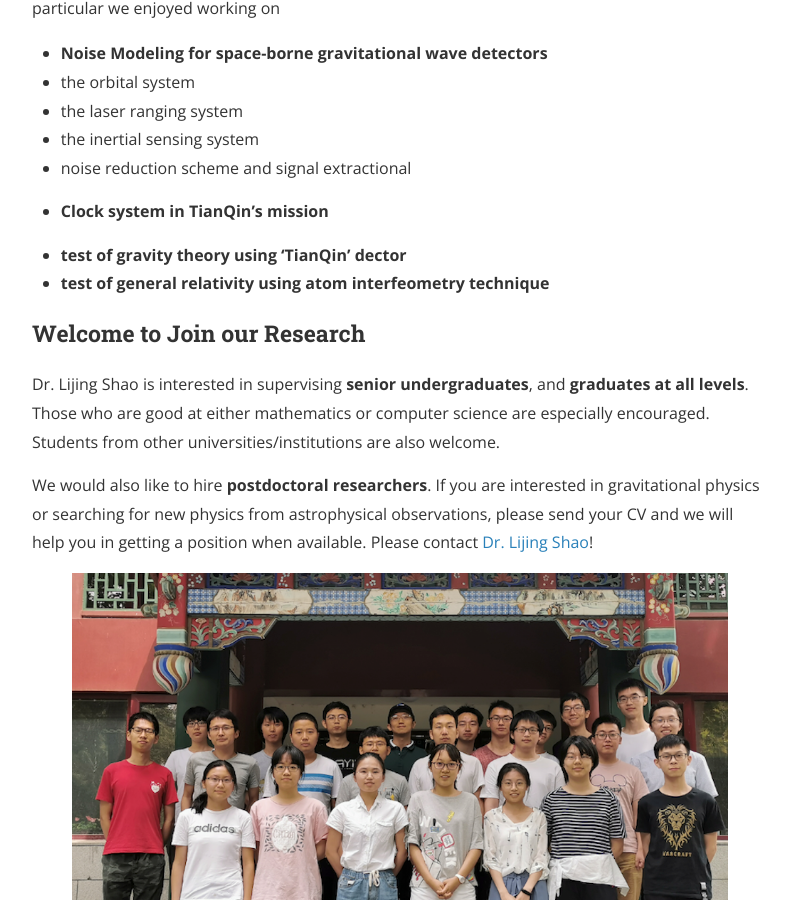
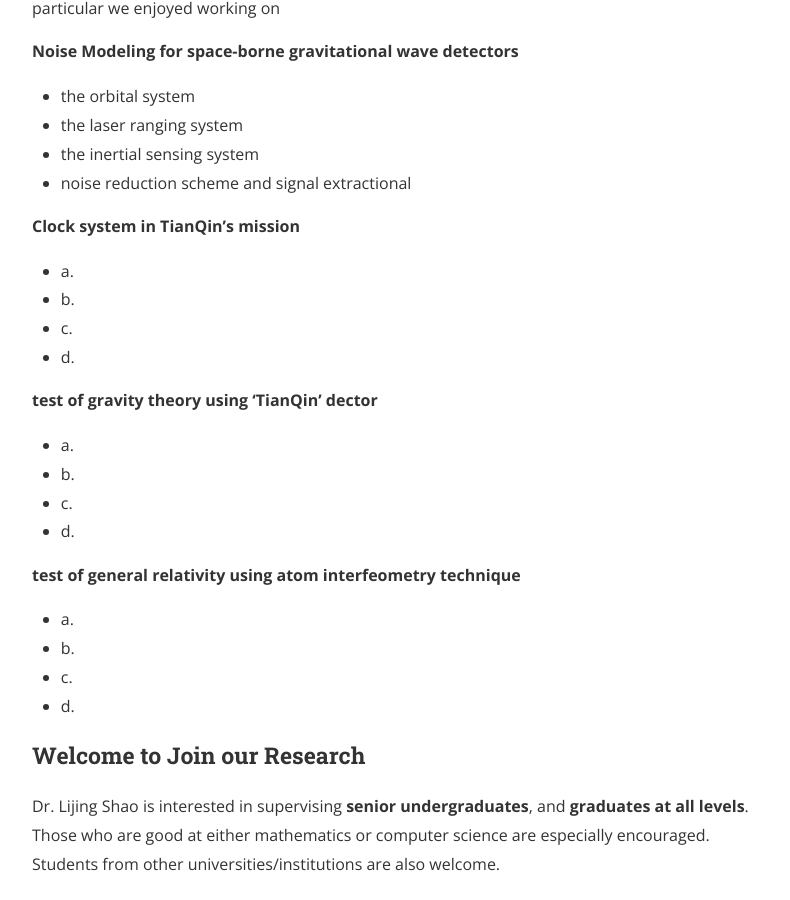
Before and after one commit to gravity-group/gravity-group.github.io, a Jekyll site: the page built from about.md, in a window 1280 px wide and 900 px high, scrolled down 315 px. Shown: the whole window, without its empty margins (240-1030 px from the left). Built offline with Jekyll 4.4.1, drawn with Linux system fonts in a browser that asks for light colours; nearby versions of some CDN libraries.

Commit message:
Research Interests

```diff
--- a/about.md
+++ b/about.md
@@ -26,16 +26,29 @@ tr:nth-child(odd) {
 
 We are broadly interested in various topics related to **gravitational and Quantum theory**, in particular we enjoyed working on
 
-- **Noise Modeling for space-borne gravitational wave detectors**
+**Noise Modeling for space-borne gravitational wave detectors**
 - the orbital system
 - the laser ranging system
 - the inertial sensing system
 - noise reduction scheme and signal extractional
 
-- **Clock system in TianQin's mission**
+**Clock system in TianQin's mission**
+- a.
+- b.
+- c.
+- d.
 
-- **test of gravity theory using 'TianQin' dector**
-- **test of general relativity using atom interfeometry technique**
+**test of gravity theory using 'TianQin' dector**
+- a.
+- b.
+- c.
+- d.
+
+**test of general relativity using atom interfeometry technique**
+- a.
+- b.
+- c.
+- d.
 
 ### Welcome to Join our Research
 
```
